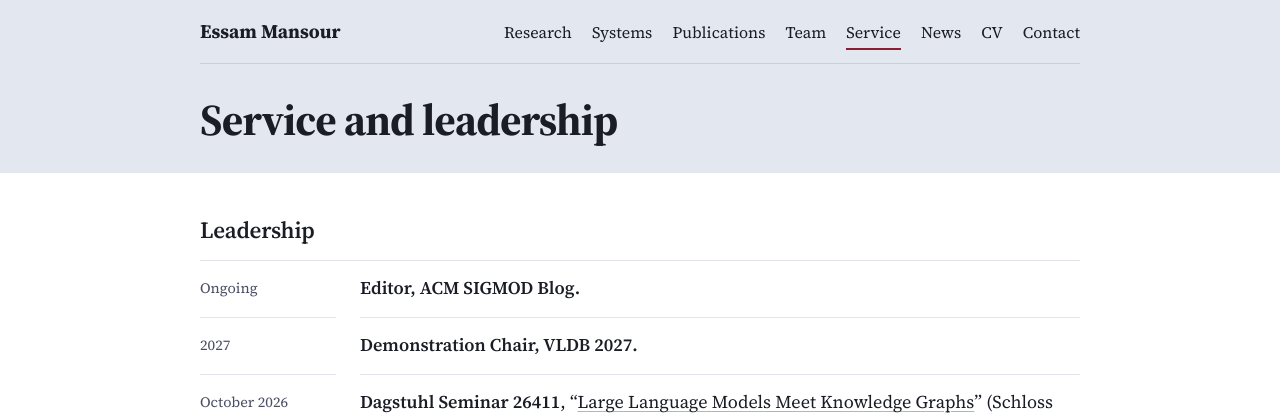
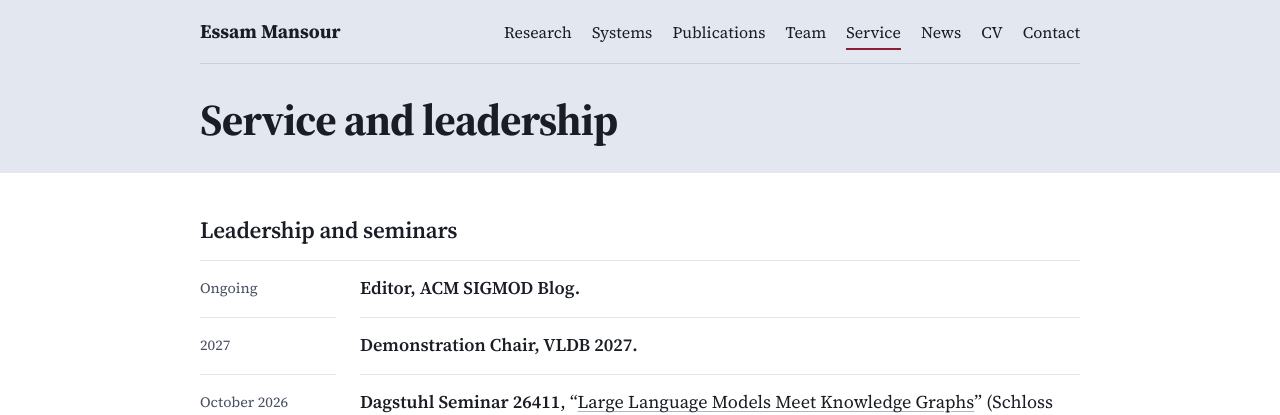
Before and after one commit to mansoure/mansoure.github.io, a Jekyll site: the page built from service/index.md, in a window 1280 px wide. Shown: the top 415 px of the page. Built offline with Jekyll 4.4.1, drawn with Linux system fonts in a browser that asks for light colours.

Commit message:
Service page: rename Leadership to Leadership and seminars
Co-Authored-By: Claude Opus 5.5 <noreply@anthropic.com>
Claude-Session: https://claude.ai/code/session_01RYy8jtiw3e4scmvjkk2e4y

```diff
--- a/service/index.md
+++ b/service/index.md
@@ -4,7 +4,7 @@ description: "Conference leadership, program committees, editorial roles, awards
 heading: "Service and leadership"
 ---
 
-## Leadership
+## Leadership and seminars
 
 <dl class="kv">
   <dt>Ongoing</dt><dd><strong>Editor, ACM SIGMOD Blog.</strong></dd>
```
